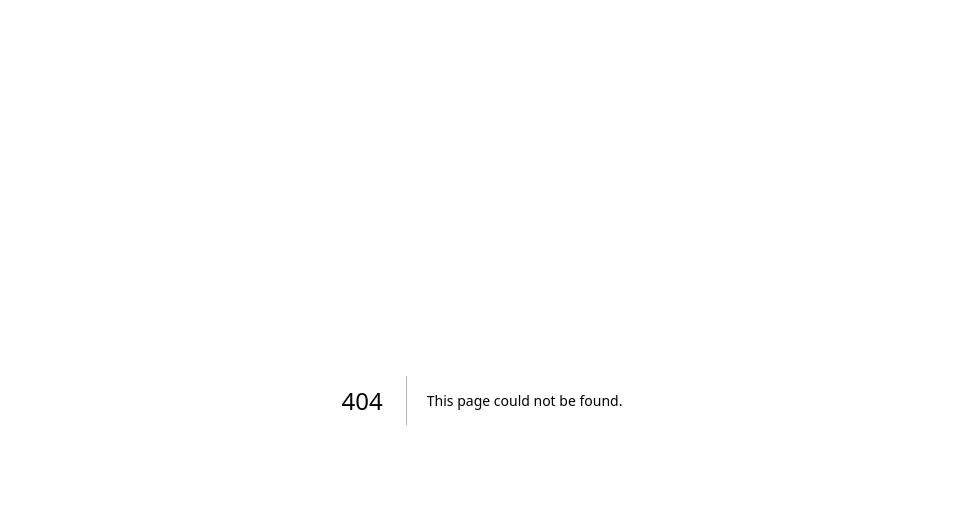
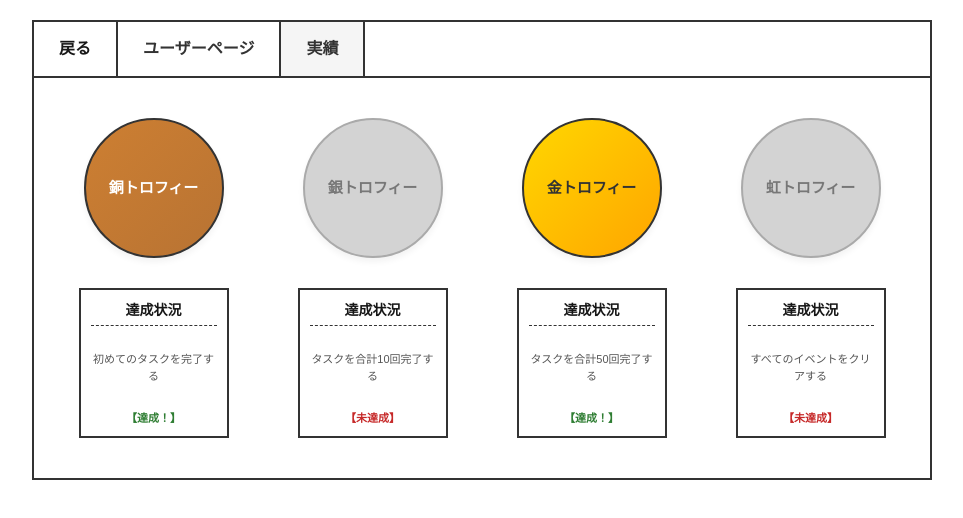
Before and after one commit to 251018-hinokuma/AltF4, a Next.js app: page /achievement in a window 1280 px wide. Before the commit this address had no page. Shown: the top 518 px of the page, without its empty margins (158-1121 px from the left). Built offline with nearby package versions, Linux system fonts and the light colour scheme.

Commit message:
スペルミス修正 リンク修正

```diff
--- /dev/null
+++ b/app/achievement/page.js
@@ -0,0 +1,101 @@
+'use client';
+
+import React, { useState } from 'react';
+// Next.js standard router
+import { useRouter } from 'next/navigation';
+import styles from './page.module.css';
+
+export default function AchievementPage() {
+  const router = useRouter();
+
+  // Mock User Achievement Data
+  const [userAchievement, setUserAchievement] = useState({
+    bronzeTrophy: true,   // Unlocked (Colored)
+    silverTrophy: false,  // Locked (Gray)
+    goldTrophy: true,     // Unlocked (Colored)
+    rainbowTrophy: false, // Locked (Gray)
+  });
+
+  // Trophy Master Definition Data
+  const trophies = [
+    {
+      id: 'bronzeTrophy',
+      name: '銅トロフィー',
+      className: 'bronze',
+      description: '初めてのタスクを完了する',
+    },
+    {
+      id: 'silverTrophy',
+      name: '銀トロフィー',
+      className: 'silver',
+      description: 'タスクを合計10回完了する',
+    },
+    {
+      id: 'goldTrophy',
+      name: '金トロフィー',
+      className: 'gold',
+      description: 'タスクを合計50回完了する',
+    },
+    {
+      id: 'rainbowTrophy',
+      name: '虹トロフィー',
+      className: 'rainbow',
+      description: 'すべてのイベントをクリアする',
+    },
+  ];
+
+  // Back Button Click Handler
+  const handleBack = () => {
+    router.push('/user-page');
+  };
+
+  return (
+    <div className={styles['achievement-container']}>
+      {/* Header Tabs */}
+      <header className={styles['page-header']}>
+        <button className={styles['back-button']} onClick={handleBack}>
+          戻る
+        </button>
+        <div className={`${styles.tab} ${styles['border-left-none']}`}>ユーザーページ</div>
+        <div className={`${styles.tab} ${styles['active-tab']}`}>実績</div>
+      </header>
+
+      {/* Main Grid Content */}
+      <main className={styles['achievement-content']}>
+        <div className={styles['trophy-grid']}>
+          {trophies.map((trophy) => {
+            const isUnlocked = userAchievement[trophy.id];
+
+            // Safely combine dynamic styles for the trophy circles
+            const trophyCircleClass = `${styles['trophy-circle']} ${
+              isUnlocked ? styles[trophy.className] : styles.locked
+            }`;
+
+            // Safely combine dynamic styles for the badges
+            const statusBadgeClass = `${styles['status-badge']} ${
+              isUnlocked ? styles['unlocked-text'] : styles['locked-text']
+            }`;
+
+            return (
+              <div key={trophy.id} className={styles['trophy-card']}>
+                {/* Trophy Graphic Circle */}
+                <div className={trophyCircleClass}>
+                  {trophy.name}
+                </div>
+
+                {/* Achievement Description Square Box */}
+                <div className={styles['status-box']}>
+                  <p className={styles['status-title']}>達成状況</p>
+                  <p className={styles['description-text']}>{trophy.description}</p>
+                  <span className={statusBadgeClass}>
+                    {isUnlocked ? '【達成！】' : '【未達成】'}
+                  </span>
+                </div>
+              </div>
+            );
+          })}
+        </div>
+      </main>
+    </div>
+  );
+}
--- a/app/achivement/page.css
+++ b/app/achievement/page.module.css
@@ -39,6 +39,10 @@
 .tab {
   background-color: #ffffff;
   color: #333333;
+}
+
+.border-left-none {
+  border-left: none;
 }
 
 /* アクティブなタブ（現在の画面）のスタイル */
@@ -157,8 +161,8 @@
   color: #c62828;
 }
 
-/* レスポンシブ対応（画面幅が狭い場合は2列、または1列にする設定） */
-@map (max-width: 768px) {
+/* レスポンシブ対応（@media に修正） */
+@media (max-width: 768px) {
   .trophy-grid {
     grid-template-columns: repeat(2, 1fr);
     gap: 30px 10px;
--- a/app/achivement/page.js
+++ /dev/null
@@ -1,93 +0,0 @@
-'use client';
-
-import React, { useState, useEffect } from 'react';
-// 遷移用。Next.js標準の useRouter を想定していますが、環境に合わせて変更してください。
-import { useRouter } from 'next/navigation';
-import './page.css';
-
-export default function AchievementPage() {
-  const router = useRouter();
-
-  // 擬似的なUserのachievementデータ（初期表示処理の検証用）
-  // 実際の実装ではAPIやPropsから取得したデータに置き換えてください。
-  const [userAchievement, setUserAchievement] = useState({
-    bronzeTrophy: true,   // 獲得済み（色付き）
-    silverTrophy: false,  // 未獲得（灰色）
-    goldTrophy: true,     // 獲得済み（色付き）
-    rainbowTrophy: false, // 未獲得（灰色）
-  });
-
-  // トロフィーの定義データマスタ（達成方法などを管理）
-  const trophies = [
-    {
-      id: 'bronzeTrophy',
-      name: '銅トロフィー',
-      className: 'bronze',
-      description: '初めてのタスクを完了する',
-    },
-    {
-      id: 'silverTrophy',
-      name: '銀トロフィー',
-      className: 'silver',
-      description: 'タスクを合計10回完了する',
-    },
-    {
-      id: 'goldTrophy',
-      name: '金トロフィー',
-      className: 'gold',
-      description: 'タスクを合計50回完了する',
-    },
-    {
-      id: 'rainbowTrophy',
-      name: '虹トロフィー',
-      className: 'rainbow',
-      description: 'すべてのイベントをクリアする',
-    },
-  ];
-
-  // 戻るボタン[クリック]処理
-  const handleBack = () => {
-    router.push('/user-page'); // ユーザーページ画面へ遷移
-  };
-
-  return (
-    <div className="achievement-container">
-      {/* ヘッダー・タブ部分 */}
-      <header className="page-header">
-        <button className="back-button" onClick={handleBack}>
-          戻る
-        </button>
-        <div className="tab border-left-none">ユーザーページ</div>
-        <div className="tab active-tab">実績</div>
-      </header>
-
-      {/* メインコンテンツ（実績画面） */}
-      <main className="achievement-content">
-        <div className="trophy-grid">
-          {trophies.map((trophy) => {
-            // Userのahievementがtrueかfalseかを判定
-            const isUnlocked = userAchievement[trophy.id];
-
-            return (
-              <div key={trophy.id} className="trophy-card">
-                {/* トロフィー（円形）の表示切り替え */}
-                <div className={`trophy-circle ${isUnlocked ? trophy.className : 'locked'}`}>
-                  {trophy.name}
-                </div>
-
-                {/* 達成状況（四角形）に達成方法を表示 */}
-                <div className="status-box">
-                  <p className="status-title">達成状況</p>
-                  <p className="description-text">{trophy.description}</p>
-                  <span className={`status-badge ${isUnlocked ? 'unlocked-text' : 'locked-text'}`}>
-                    {isUnlocked ? '【達成！】' : '【未達成】'}
-                  </span>
-                </div>
-              </div>
-            );
-          })}
-        </div>
-      </main>
-    </div>
-  );
-}
```
